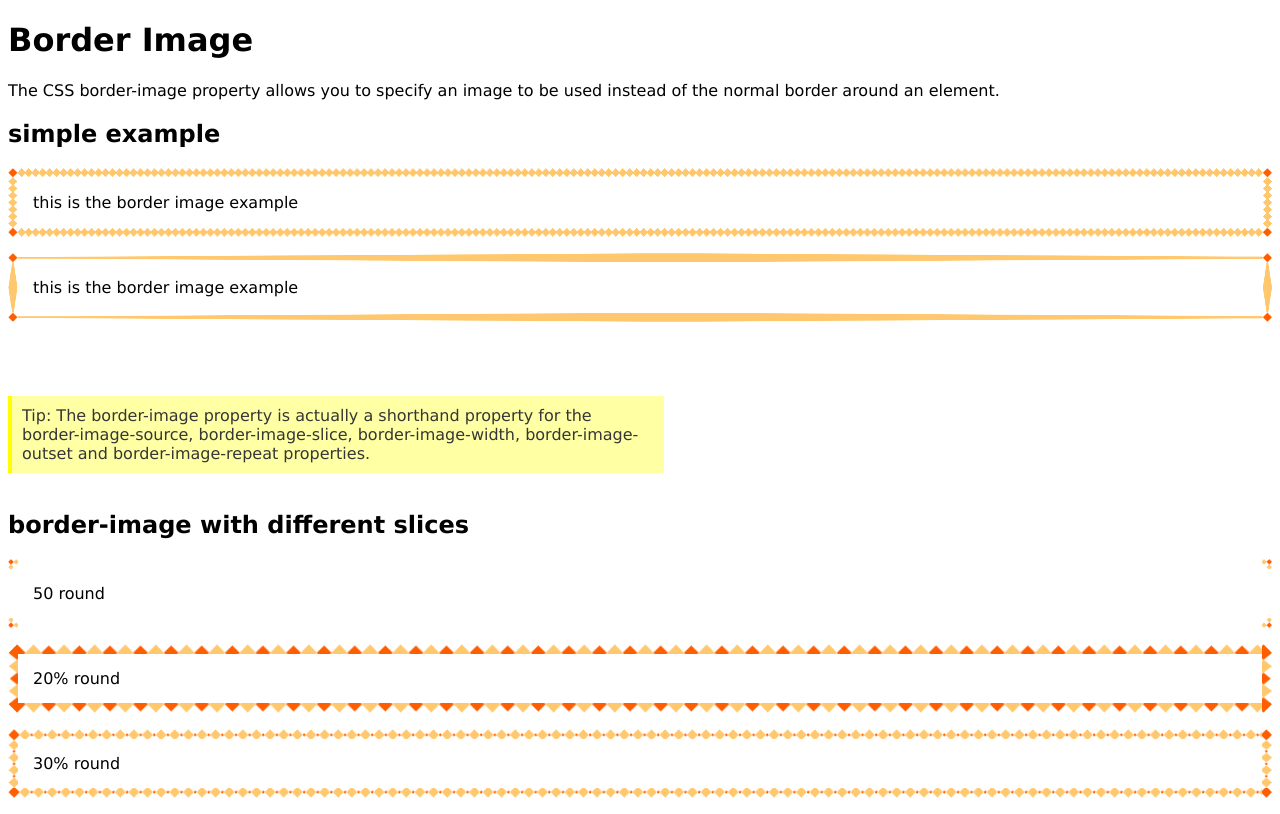
After one commit to easazade/css-practice, a PHP site: page /advanced/border-image.html in a window 1280 px wide. The commit adds this page. Run offline with PHP 8.4, Linux system fonts and the light colour scheme.

Commit message:
adding some advanced examples

```diff
--- /dev/null
+++ b/advanced/border-image.html
@@ -0,0 +1,57 @@
+<!DOCTYPE html>
+<html lang="en">
+<head>
+  <meta charset="UTF-8">
+  <title>Border-Image</title>
+  <link href="../note_styles.css" rel="stylesheet">
+  <style>
+    #borderimg1 {
+      border: 10px solid transparent;
+      padding: 15px;
+      border-image: url(../border.png) 30 round;
+    }
+
+    #borderimg2 {
+      border: 10px solid transparent;
+      padding: 15px;
+      border-image: url(../border.png) 30 stretch;
+    }
+    #borderimg3 {
+      border: 10px solid transparent;
+      padding: 15px;
+      border-image: url(../border.png) 50 round;
+    }
+
+    #borderimg4 {
+      border: 10px solid transparent;
+      padding: 15px;
+      border-image: url(../border.png) 20% round;
+    }
+
+    #borderimg5 {
+      border: 10px solid transparent;
+      padding: 15px;
+      border-image: url(../border.png) 30% round;
+    }
+  </style>
+</head>
+<body>
+<h1>Border Image</h1>
+<p>The CSS border-image property allows you to specify an image to be used instead of the normal border around an
+  element.</p>
+<h2>simple example</h2>
+<p id="borderimg1">this is the border image example</p>
+<p id="borderimg2">this is the border image example</p>
+<br>
+<br>
+<div class="note">Tip: The border-image property is actually a shorthand property for the border-image-source,
+  border-image-slice, border-image-width, border-image-outset and border-image-repeat properties.
+</div>
+<br>
+<br>
+<h2>border-image with different slices</h2>
+<p id="borderimg3">50 round</p>
+<p id="borderimg4">20% round</p>
+<p id="borderimg5">30% round</p>
+</body>
+</html>
--- a/basics/attribute-selectors.html
+++ b/basics/attribute-selectors.html
@@ -3,7 +3,7 @@
 <head>
   <meta charset="UTF-8">
   <title>Attribute Selectors</title>
-  <link rel="stylesheet" href="note_styles.css">
+  <link rel="stylesheet" href="../note_styles.css">
 </head>
 <body>
 <h1>Attribute Selectors</h1>
--- a/basics/center-align.html
+++ b/basics/center-align.html
@@ -3,7 +3,7 @@
 <head>
   <meta charset="UTF-8">
   <title>Align</title>
-  <link rel="stylesheet" href="note_styles.css" type="text/css">
+  <link rel="stylesheet" href="../note_styles.css" type="text/css">
   <style>
     .center {
       margin: auto;
--- a/basics/float_and_clear.html
+++ b/basics/float_and_clear.html
@@ -2,7 +2,7 @@
 <html lang="en">
 <head>
   <meta charset="UTF-8">
-  <link rel="stylesheet" href="note_styles.css" type="text/css"/>
+  <link rel="stylesheet" href="../note_styles.css" type="text/css"/>
   <style>
   .div3 {
   float: left;
--- a/basics/left-right-align.html
+++ b/basics/left-right-align.html
@@ -3,7 +3,7 @@
 <head>
   <meta charset="UTF-8">
   <title>Left and right align</title>
-  <link rel="stylesheet" href="note_styles.css" type="text/css">
+  <link rel="stylesheet" href="../note_styles.css" type="text/css">
   <style>
     .right {
       position: absolute;
--- a/basics/overflow.html
+++ b/basics/overflow.html
@@ -2,7 +2,7 @@
 <html lang="en">
 <head>
   <meta charset="UTF-8">
-  <link rel="stylesheet" href="note_styles.css" type="text/css"/>
+  <link rel="stylesheet" href="../note_styles.css" type="text/css"/>
   <title>Overflow</title>
 </head>
 <body>
--- a/basics/pseudo-classes.html
+++ b/basics/pseudo-classes.html
@@ -3,7 +3,7 @@
 <head>
   <meta charset="UTF-8">
   <title>Pseudo-classes</title>
-  <link href="note_styles.css" rel="stylesheet">
+  <link href="../note_styles.css" rel="stylesheet">
   <style>
     .tooltip {
       display: none;
--- a/basics/pseudo-elements.html
+++ b/basics/pseudo-elements.html
@@ -3,7 +3,7 @@
 <head>
   <meta charset="UTF-8">
   <title>pseudo elements</title>
-  <link rel="stylesheet" href="note_styles.css" type="text/css">
+  <link rel="stylesheet" href="../note_styles.css" type="text/css">
 </head>
 <body>
 <h1>pseudo elements</h1>
--- a/index.php
+++ b/index.php
@@ -72,6 +72,8 @@
 <br>
 <h2>advanced css</h2>
 <a href="advanced/rounded-corners.html">rounded corners</a>
+<a href="advanced/border-image.html">border image</a>
+<a href="advanced/multiple-background.html">multiple backgrounds</a>
 
 </body>
 </html>
```
Also changed, not shown: advanced/multiple-background.html (added, +41 -0 lines), advanced/img_flwr.gif (added), advanced/paper.gif (added), border.png (added), img_flwr.gif (added), note_styles.css (renamed from basics/note_styles.css).
